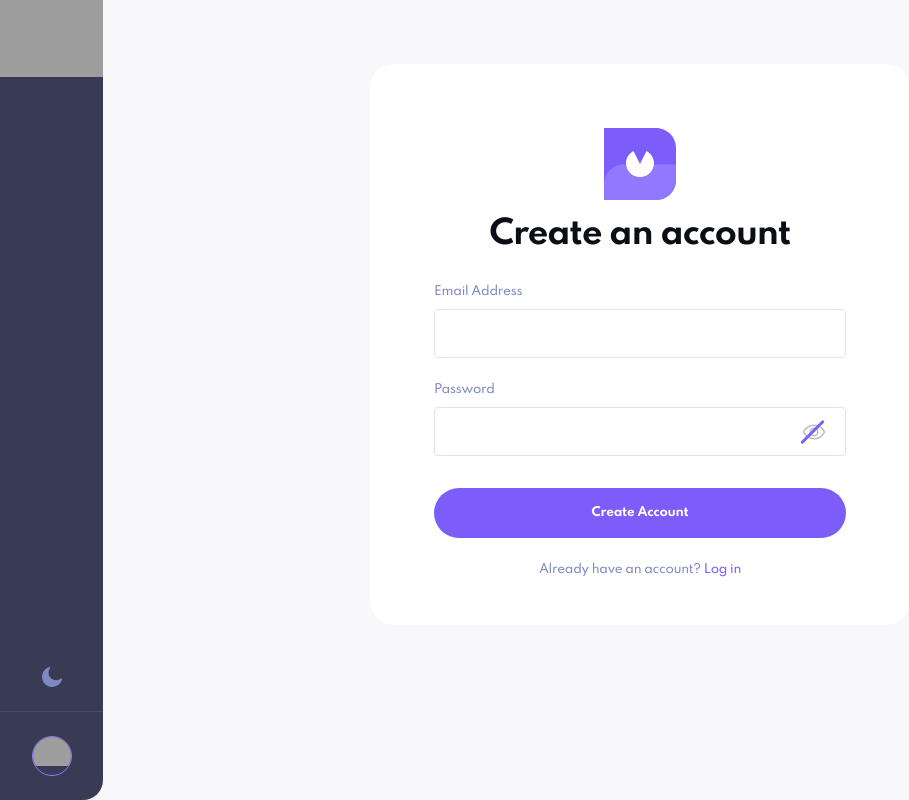
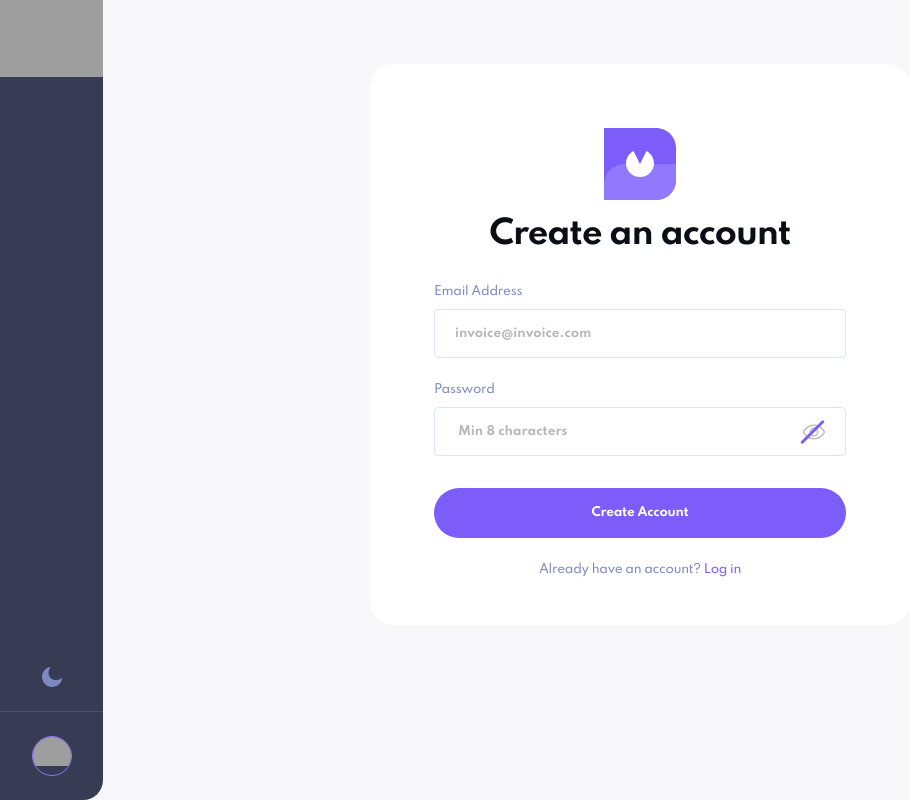
Before and after one commit to kcde/invoice-frontend, a Vue app: page /auth in a window 1280 px wide. Shown: the whole page, without its empty margins (0-909 px from the left). Built offline with nearby package versions, Linux system fonts and the light colour scheme; grey boxes are pictures that could not be loaded.

Commit message:
add validation and feedback to auth form and input

```diff
--- a/src/components/form/BaseInput.vue
+++ b/src/components/form/BaseInput.vue
@@ -10,6 +10,8 @@
       <span></span>
     </p>
     <slot></slot>
+
+    <p class="mt-1 text-sm text-red-200" v-if="showError">{{ errorMessage }}</p>
   </label>
 </template>
 
@@ -31,6 +33,12 @@ defineProps({
     default: true
   },
 
+  showError: {
+    type: Boolean,
+    required: false,
+    default: false
+  },
+
   errorMessage: {
     type: String,
     required: false,
--- a/src/components/form/InputPassword.vue
+++ b/src/components/form/InputPassword.vue
@@ -1,5 +1,10 @@
 <template>
-  <BaseInput :label="label" :error-message="errorMessage" :show-label="showLabel">
+  <BaseInput
+    :label="label"
+    :error-message="errorMessage"
+    :show-error="showError"
+    :show-label="showLabel"
+  >
     <div class="relative">
       <input
         :type="passwordType"
@@ -57,6 +62,11 @@ const props = defineProps({
     required: false,
     default: true
   },
+  showError: {
+    type: Boolean,
+    required: false,
+    default: false
+  },
 
   placeholder: {
     type: String,
--- a/src/components/form/InputText.vue
+++ b/src/components/form/InputText.vue
@@ -1,5 +1,10 @@
 <template>
-  <BaseInput :label="label" :error-message="errorMessage" :show-label="showLabel">
+  <BaseInput
+    :label="label"
+    :error-message="errorMessage"
+    :show-error="showError"
+    :show-label="showLabel"
+  >
     <input
       :type="type"
       :name="name"
@@ -39,6 +44,12 @@ const props = defineProps({
     default: true
   },
 
+  showError: {
+    type: Boolean,
+    required: false,
+    default: false
+  },
+
   placeholder: {
     type: String,
     required: false
--- a/src/utilities/form.ts
+++ b/src/utilities/form.ts
@@ -30,3 +30,8 @@ export const formSchema = object({
     .required('An item must be added')
     .min(1, 'An item must be added')
 })
+
+export const authFormSchema = object({
+  email: string().required('Required!').trim().email('Invalid email! {name@doamin}'),
+  password: string().required('Required!').trim().min(8, 'Minimum of 8 characters')
+})
--- a/src/views/AuthView.vue
+++ b/src/views/AuthView.vue
@@ -10,12 +10,22 @@
 
         <form @submit.prevent class="mb-6">
           <div class="mb-8 space-y-6">
-            <InputText name="email" label="Email address" />
+            <InputText
+              name="email"
+              label="Email address"
+              placeholder="invoice@invoice.com"
+              :show-error="true"
+            />
 
-            <InputPassword name="password" label="Password" />
+            <InputPassword
+              name="password"
+              label="Password"
+              placeholder=" Min 8 characters"
+              :show-error="true"
+            />
           </div>
 
-          <MainButton :text="authStateText.button" class="w-full" />
+          <MainButton :text="authStateText.button" class="w-full" @click="handleSubmit" />
         </form>
         <p class="text-center text-purple-100">
           {{ authStateText.footer }}
@@ -36,6 +46,13 @@ import { useAuthStore } from '@/stores/auth'
 import InputText from '@/components/form/InputText.vue'
 import MainButton from '@/components/UI/buttons/MainButton.vue'
 import InputPassword from '@/components/form/InputPassword.vue'
+
+import { authFormSchema } from '@/utilities/form'
+import { useForm } from 'vee-validate'
+
+const { errors, values, validate } = useForm({
+  validationSchema: authFormSchema
+})
 
 const authStore = useAuthStore()
 
@@ -64,6 +81,10 @@ function switchAuthMode() {
   }
 }
 
+function handleSubmit() {
+  validate()
+}
+
 const authStateText = computed(() => {
   if (authStore.authMode == 'login') return authStateContent.login
   return authStateContent.signup
```
